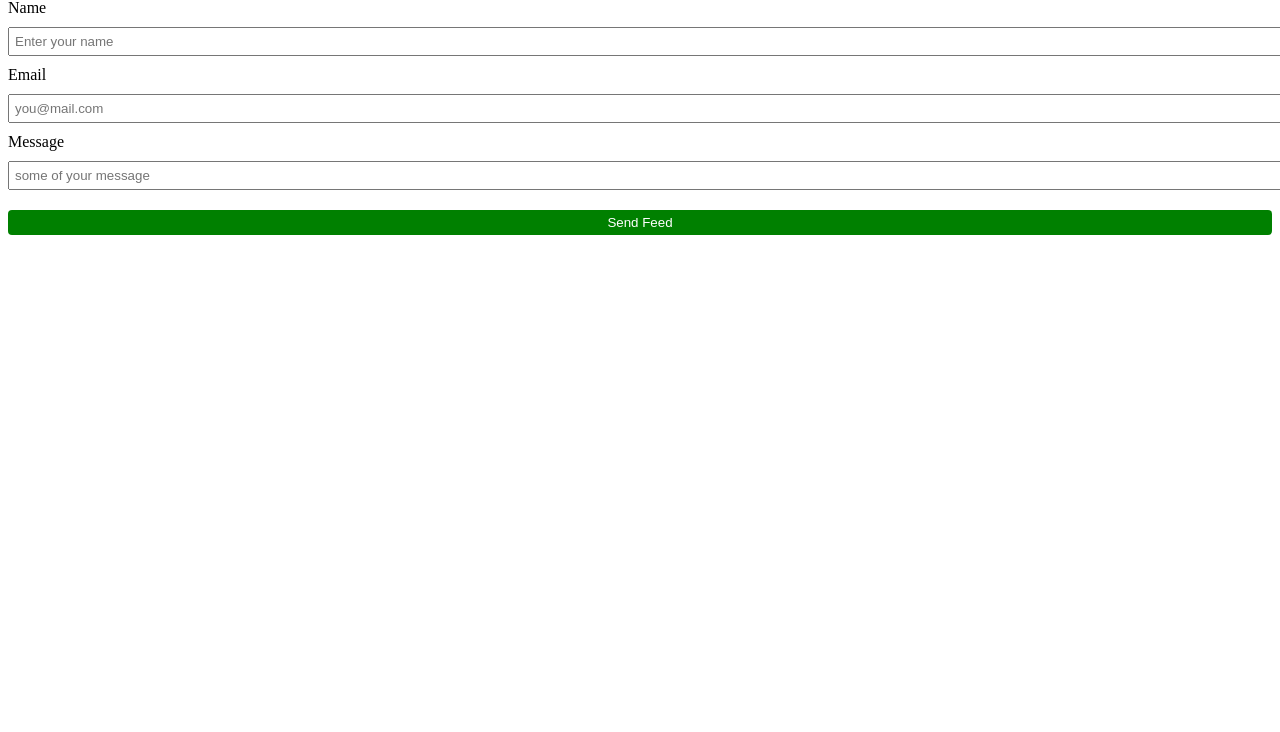
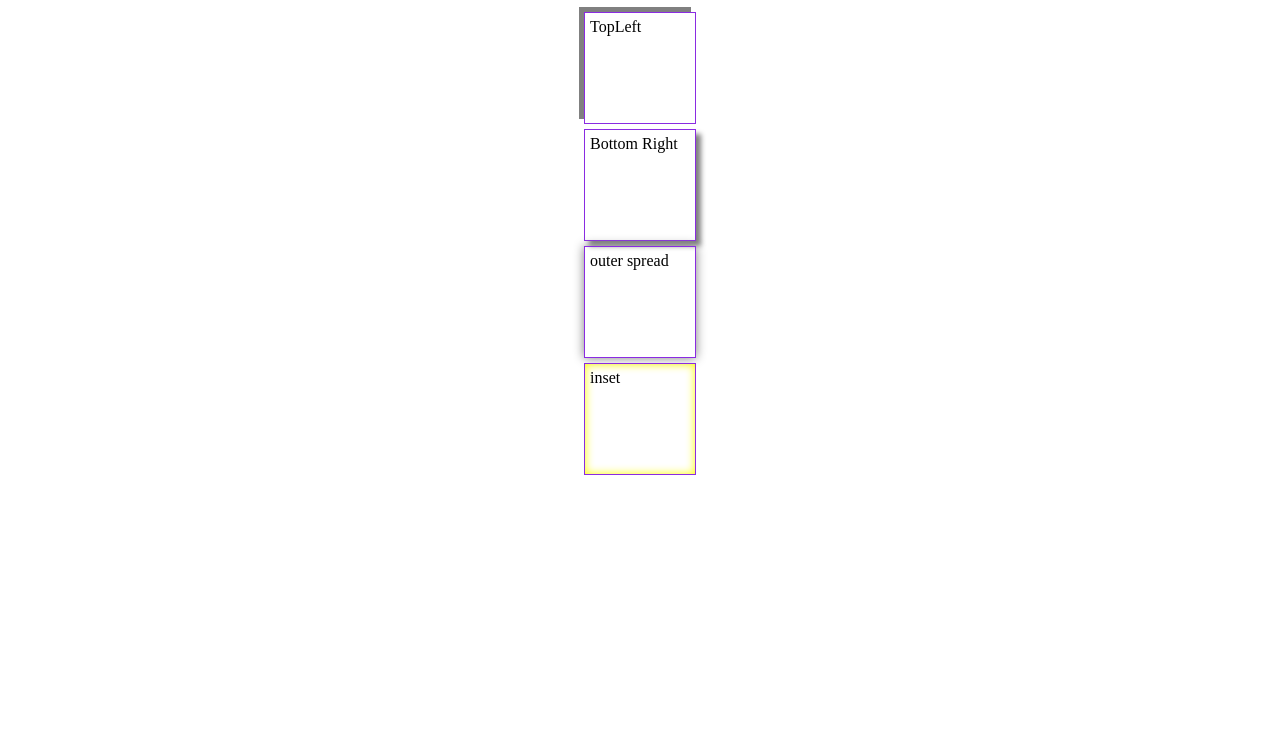
Before and after one commit to narumukai/Jspartice, a plain HTML site: page index.html in a window 1280 px wide. Shown: the part 68-800 px from the top of the page. Drawn offline with Linux system fonts and the light colour scheme.

Commit message:
Box-Shadow Properties Examples

```diff
--- a/index.html
+++ b/index.html
@@ -4,49 +4,51 @@
     <meta charset="UTF-8">
     <meta http-equiv="X-UA-Compatible" content="IE=edge">
     <meta name="viewport" content="width=device-width, initial-scale=1.0">
-    <title>Display Flex</title>
+    <title>Document</title>
+    <style>
 
-    <link rel="stylesheet" href="flex.css">
-   <style>
+        div{
 
-     input[type="text"]{
-      margin: 10px 0px;
-      padding: 5px;
-      width: 100%;
-     }
-
-     button[type="submit"]{
-      width: 100%;
-      padding: 5px;
-      margin: 10px 0px;
-      background-color: green;
-      color: white;
-      cursor: pointer;
-      border: 0px;
-      border-radius: 4px;
-
-     }
-
-     button[type="submit"]:hover{
-      background-color: #4caf50;
-
-     }
+            border: 1px solid blueviolet;
+            height: 100px;
+            width: 100px;
+            margin: 5px auto;
+            padding: 5px 5px;
+        }
 
 
-   </style>
+        /* box contain top left shadow */
+        /* left,top --> represent minus values px
+        right,bottom --> represent positive value px
+        four parameters(direction of box ,direction of box,blur,spread) */
 
+
+        #topleft{
+
+            box-shadow: -5px -5px grey;
+        }
+
+        /* box contain blur shadow */
+        #bottomright{
+            box-shadow: 5px 5px 5px grey;
+
+        }
+        /* box contain outerspread shadow */
+        #outerspread{
+            box-shadow: 0 0 10px grey;
+        }
+        /* box contain inside shadow */
+        #inset{
+            box-shadow: inset 0 0 10px yellow;
+        }
+
+    </style>
 </head>
 <body>
-<h2>Feedback Messaging System</h2>
-<form action="">
-   <label for="name">Name</label><br>
-   <input type="text" name="" id="name" placeholder="Enter your name"><br>
-   <label for="email">Email</label><br>
-   <input type="text" name="" id="email" placeholder="you@mail.com"><br>
-   <label for="message">Message</label><br>
-   <input type="text" name="" id="message" placeholder="some of your message"><br>
-   <button type="submit">Send Feed</button><br>
-</form>
-
+    <h1>Box Shadow Property</h1>
+    <div id="topleft">TopLeft</div>
+    <div id="bottomright">Bottom Right</div>
+    <div id="outerspread">outer spread</div>
+    <div id="inset">inset</div>
 </body>
 </html>
```
